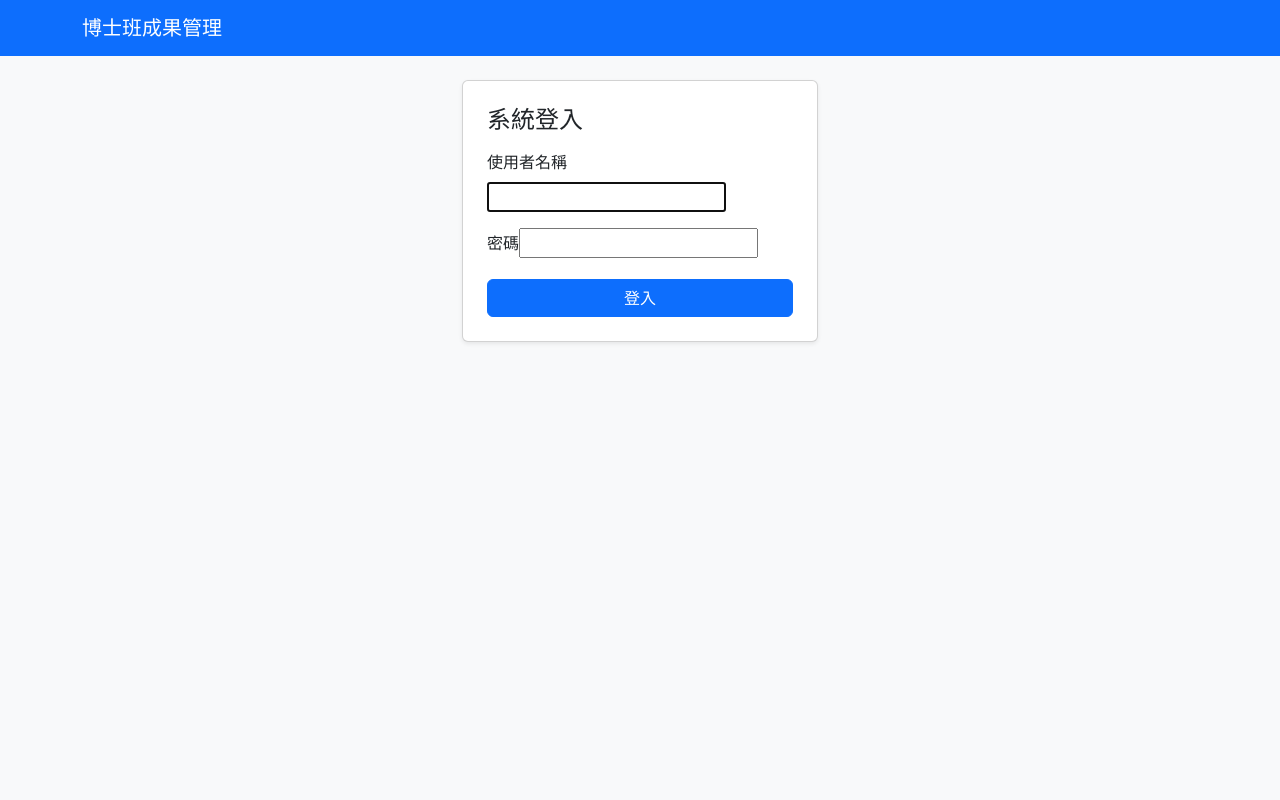
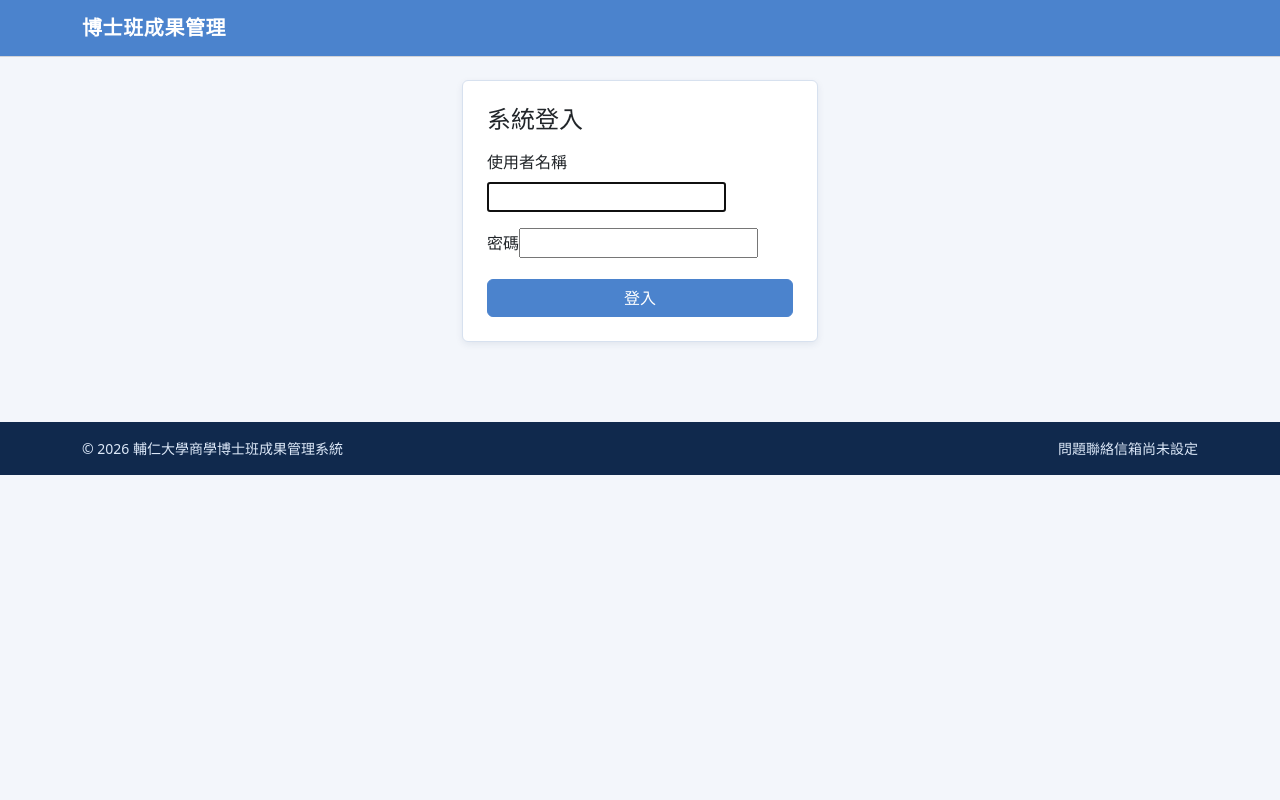
Before and after one commit to tanalex0228-hash/doctoral-publication-project-bootstrap, a Django app: page /login/ in a window 1280 px wide. Run offline with Django 5.2, Linux system fonts and the light colour scheme; parts of the project's set-up code (start-up, migrations or seed data) failed here and were passed over.

Commit message:
Add root-managed footer contact and visual theme

```diff
--- a/doctoral-publication-project-bootstrap/accounts/forms.py
+++ b/doctoral-publication-project-bootstrap/accounts/forms.py
@@ -18,3 +18,7 @@ class UserRoleActionForm(ActionForm):
         choices=(("", "請選擇權限群組"), ("advisor", "教師"), ("student", "學生"), ("admin", "管理員")),
         required=False,
     )
+
+
+class SupportEmailForm(forms.Form):
+    support_email = forms.EmailField(label="聯絡信箱")
--- a/doctoral-publication-project-bootstrap/accounts/urls.py
+++ b/doctoral-publication-project-bootstrap/accounts/urls.py
@@ -8,4 +8,5 @@ urlpatterns = [
     path("home/", views.home_view, name="home"),
     path("profile/", views.profile_view, name="profile"),
     path("password/change/", views.password_change_view, name="password_change"),
+    path("support-email/", views.update_support_email, name="update_support_email"),
 ]
--- a/doctoral-publication-project-bootstrap/accounts/views.py
+++ b/doctoral-publication-project-bootstrap/accounts/views.py
@@ -2,6 +2,7 @@ from django.contrib import messages
 from django.contrib.auth import login, logout, update_session_auth_hash
 from django.contrib.auth.decorators import login_required
 from django.contrib.auth.forms import AuthenticationForm, PasswordChangeForm
+from django.http import Http404
 from django.shortcuts import redirect, render
 from django.utils.http import url_has_allowed_host_and_scheme
 from django.views.decorators.cache import never_cache
@@ -11,6 +12,9 @@ from publications.permissions import is_staff_actor
 from doctoral_students.models import DoctoralStudentProfile
 from publications.models import PublicationRecord
 from publications.querysets import official_publications
+from audit.services import record_event
+from .forms import SupportEmailForm
+from .models import SiteConfiguration
 
 
 def _post_login_destination(user):
@@ -85,3 +89,25 @@ def password_change_view(request):
         messages.success(request, "密碼已更新。")
         return redirect("accounts:profile")
     return render(request, "accounts/password_change.html", {"form": form})
+
+
+@login_required
+@require_POST
+def update_support_email(request):
+    """Only the explicit Django root may change the footer contact address."""
+    if not request.user.is_superuser:
+        raise Http404("Resource not found.")
+    form = SupportEmailForm(request.POST)
+    if form.is_valid():
+        configuration, _ = SiteConfiguration.objects.update_or_create(
+            pk=1,
+            defaults={"support_email": form.cleaned_data["support_email"], "updated_by": request.user},
+        )
+        record_event(actor=request.user, action="site_configuration.support_email_updated", target=configuration)
+        messages.success(request, "頁尾聯絡信箱已更新。")
+    else:
+        messages.error(request, "請輸入有效的聯絡信箱。")
+    next_url = request.POST.get("next")
+    if next_url and url_has_allowed_host_and_scheme(next_url, {request.get_host()}, request.is_secure()):
+        return redirect(next_url)
+    return redirect("accounts:home")
--- a/doctoral-publication-project-bootstrap/config/context_processors.py
+++ b/doctoral-publication-project-bootstrap/config/context_processors.py
@@ -1,5 +1,6 @@
 from django.contrib import admin
 
+from accounts.models import SiteConfiguration
 from publications.permissions import is_department_member, is_staff_actor
 
 
@@ -12,8 +13,11 @@ def can_access_django_admin(request):
 
 def project_navigation(request):
     """Expose role-derived navigation without duplicating permission logic in templates."""
+    site_configuration = SiteConfiguration.objects.filter(pk=1).only("support_email").first()
     return {
         "can_access_review": is_staff_actor(request.user),
         "can_access_department_portal": is_department_member(request.user),
         "can_access_admin": can_access_django_admin(request),
+        "support_contact_email": site_configuration.support_email if site_configuration else "",
+        "can_edit_support_email": bool(request.user.is_authenticated and request.user.is_superuser),
     }
--- a/doctoral-publication-project-bootstrap/templates/base.html
+++ b/doctoral-publication-project-bootstrap/templates/base.html
@@ -5,9 +5,25 @@
   <meta name="viewport" content="width=device-width, initial-scale=1">
   <title>{% block title %}博士班成果管理系統{% endblock %}</title>
   <link href="https://cdn.jsdelivr.net/npm/bootstrap@5.3.3/dist/css/bootstrap.min.css" rel="stylesheet">
+  <style>
+    :root { --fju-blue: #4b83cd; --fju-blue-hover: #356ead; --fju-navy: #10294d; --fju-page: #f3f6fb; --fju-border: #d7e1ef; }
+    html, body { min-height: 100%; }
+    body { background: var(--fju-page); color: #263442; display: flex; flex-direction: column; }
+    .site-header { background: var(--fju-blue); box-shadow: 0 1px 0 rgba(0, 0, 0, .14); }
+    .navbar-brand { font-weight: 700; letter-spacing: .03em; }
+    .btn-primary { --bs-btn-bg: var(--fju-blue); --bs-btn-border-color: var(--fju-blue); --bs-btn-hover-bg: var(--fju-blue-hover); --bs-btn-hover-border-color: var(--fju-blue-hover); }
+    .btn-outline-primary { --bs-btn-color: var(--fju-blue-hover); --bs-btn-border-color: var(--fju-blue); --bs-btn-hover-bg: var(--fju-blue); --bs-btn-hover-border-color: var(--fju-blue); }
+    .card { border-color: var(--fju-border); box-shadow: 0 .15rem .45rem rgba(27, 53, 86, .08) !important; }
+    .card-header { border-bottom-color: var(--fju-border); }
+    main { flex: 1 0 auto; }
+    .site-footer { background: var(--fju-navy); color: #dce8f8; margin-top: 2rem; }
+    .site-footer a { color: #fff; }
+    .site-footer .form-control { min-width: 250px; }
+    @media (max-width: 575.98px) { .site-footer .form-control { min-width: 0; } }
+  </style>
 </head>
-<body class="bg-light">
-  <nav class="navbar navbar-expand-lg navbar-dark bg-primary mb-4">
+<body>
+  <nav class="navbar navbar-expand-lg navbar-dark site-header mb-4">
     <div class="container">
       <div class="d-flex align-items-center gap-3"><a class="navbar-brand mb-0" href="{% url 'accounts:home' %}">博士班成果管理</a></div>
       {% if user.is_authenticated %}<div class="d-flex align-items-center gap-2"><a class="navbar-text text-white text-decoration-none" href="{% url 'accounts:profile' %}">{{ user.username }}</a><a class="btn btn-sm btn-outline-light" href="{% url 'accounts:password_change' %}">變更密碼</a>{% if can_access_review %}<a class="btn btn-sm btn-success" href="{% url 'review:queue' %}">秘書審核</a>{% endif %}{% if can_access_admin %}<a class="btn btn-sm btn-warning" href="{% url 'admin:index' %}">Django 管理後台</a>{% endif %}<form method="post" action="{% url 'accounts:logout' %}">{% csrf_token %}<button class="btn btn-sm btn-outline-light">登出</button></form></div>{% endif %}
@@ -21,6 +37,18 @@
     {% endfor %}
     {% block content %}{% endblock %}
   </main>
+  <footer class="site-footer py-3">
+    <div class="container d-flex flex-column flex-md-row justify-content-between align-items-md-center gap-2 small">
+      <span>© {% now "Y" %} 輔仁大學商學博士班成果管理系統</span>
+      {% if can_edit_support_email %}
+      <form method="post" action="{% url 'accounts:update_support_email' %}" class="d-flex flex-wrap align-items-center gap-2">{% csrf_token %}<input type="hidden" name="next" value="{{ request.get_full_path }}"><label class="visually-hidden" for="support-email">聯絡信箱</label><input id="support-email" class="form-control form-control-sm" type="email" name="support_email" value="{{ support_contact_email }}" placeholder="設定聯絡信箱" required><button class="btn btn-sm btn-outline-light" type="submit">更新聯絡信箱</button></form>
+      {% elif support_contact_email %}
+      <a href="mailto:{{ support_contact_email }}">問題聯絡：{{ support_contact_email }}</a>
+      {% else %}
+      <span>問題聯絡信箱尚未設定</span>
+      {% endif %}
+    </div>
+  </footer>
   <script src="https://cdn.jsdelivr.net/npm/bootstrap@5.3.3/dist/js/bootstrap.bundle.min.js"></script>
 </body>
 </html>
```
Also changed, not shown: doctoral-publication-project-bootstrap/accounts/models.py (+19 -0 lines), doctoral-publication-project-bootstrap/tests/test_account_self_service.py (+19 -0 lines), doctoral-publication-project-bootstrap/accounts/migrations/0003_site_configuration.py (added).
